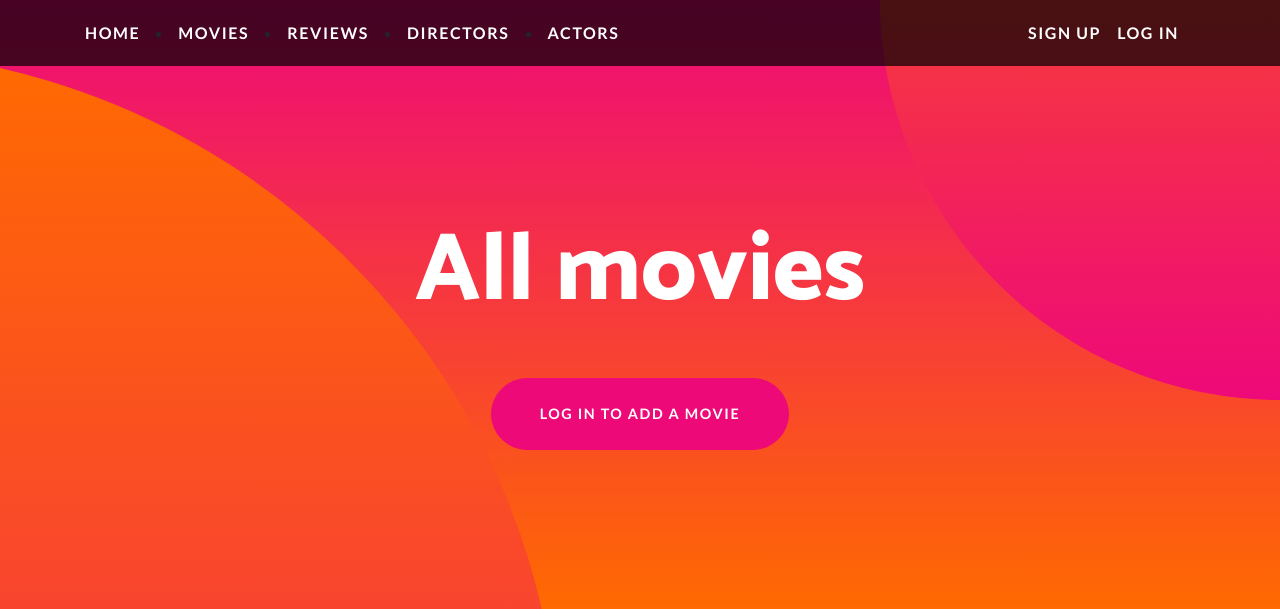
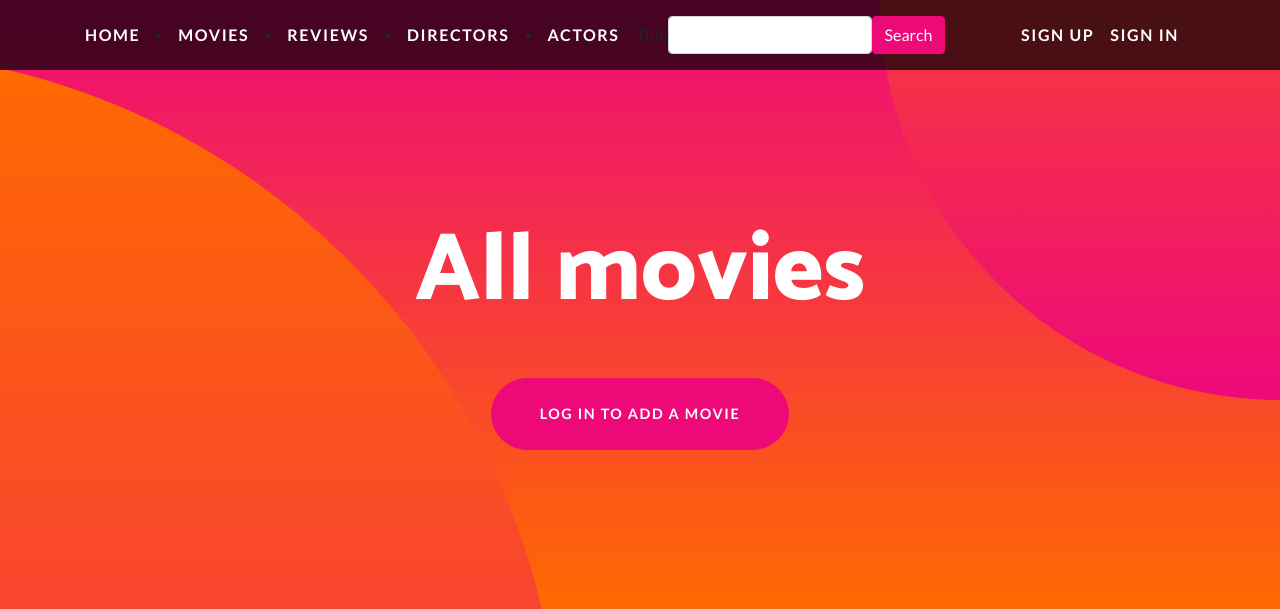
Before and after one commit to jwang711/group12_final, a Flask app: template templates/movie.html in a window 1280 px wide. Shown: the top 609 px of the page. Run offline with Flask 2, Linux system fonts and the light colour scheme; the template is opened without the code that fills it: values that come from a table or form of the project are taken from there, others are empty; some libraries are stand-ins or nearby versions.

Commit message:
add search bar and display name to movie page

```diff
--- a/templates/add_review.html
+++ b/templates/add_review.html
@@ -2,11 +2,6 @@
 
 {% block body %}
   <h1>WRITE YOUR REVIEW</h1>
-  <!-- {% if session.logged_in != NULL %}
-  <a class="btn btn-success" href="/add_review"> WRITE YOUR REVIEW</a>
-  {% else %}
-  <a class="btn btn-success" href="/login">Log in to edit!</a>
-  {% endif %} -->
   <hr>
 
   {% from "includes/_formhelpers.html" import render_field %}
--- a/templates/movie.html
+++ b/templates/movie.html
@@ -37,17 +37,23 @@
       </button>
       {% block body %}
       <div class="collapse navbar-collapse" id="navbarResponsive">
+        {% from "includes/_formhelpers.html" import render_field %}
+        <form method="POST" action="" class="form-inline">
+        <div class="form-group">{{render_field(form.title, class_="form-control")}}</div>
+        <input type="submit" class="btn btn-primary" value="Search">
+        </form>
         <ul class="navbar-nav ml-auto">
-          <li class="nav-item">
-          {% if session.logged_in == NULL %}
-            <a class="navbar-brand" href="/register">Sign Up</a>
-          </li>
-          <li class="nav-item">
-            <a class="navbar-brand" href="/login">Log In</a>
-          </li>
-          {% endif %}
-        </ul>
-      </div>
+        <li class="nav-item">
+          {% if session.logged_in %}
+          <li><a href="/dashboard" class="navbar-brand">{{session.username}}</a></li>
+          <li><a href="/logout" class="navbar-brand">Log out</a></li>
+        </li>
+        {% else %}
+        <li><a href="/register" class="navbar-brand">Sign up</a></li>
+        <li><a href="/login" class="navbar-brand">Sign in</a></li>
+        {% endif %}
+      </ul>
+    </div>
     </div>
   </nav>
 
```
Also changed, not shown: templates/dashboard.html (+0 -13 lines).
